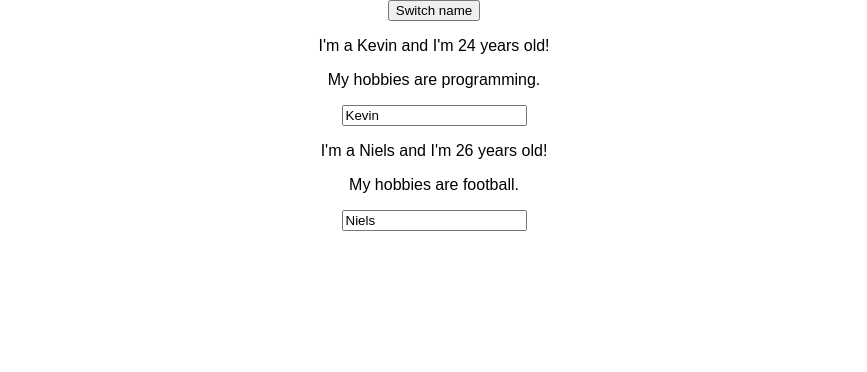
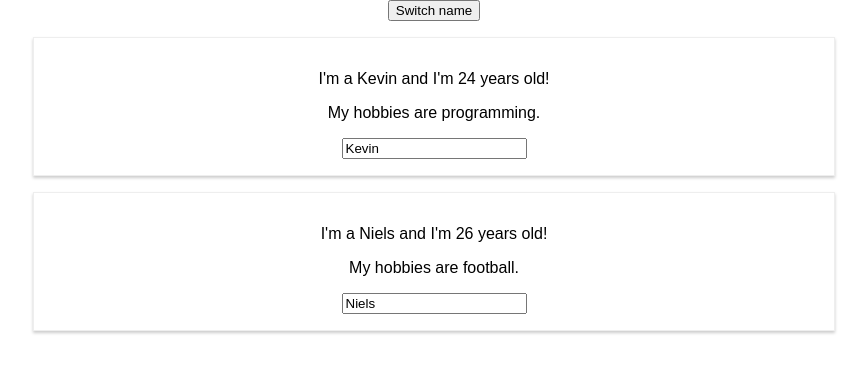
Before and after one commit to Morniee/react-complete-guide, a React (Create React App) app: page / in a window 1280 px wide. Shown: the top 372 px of the page, without its empty margins (206-1073 px from the left). Built offline with nearby package versions, Linux system fonts and the light colour scheme.

Commit message:
styling with css file

```diff
--- /dev/null
+++ b/src/Person/Person.css
@@ -0,0 +1,8 @@
+.Person {
+  width: 60%;
+  margin: 16px auto;
+  border: 1px solid #EEE;
+  box-shadow: 0 2px 3px #CCC;
+  padding: 16px;
+  text-align: center;
+}
--- a/src/Person/Person.js
+++ b/src/Person/Person.js
@@ -1,8 +1,9 @@
 import React from 'react';
+import './Person.css';
 
 const person = (props) => {
   return (
-    <div>
+    <div className="Person">
       <p onClick={props.click}>I'm a {props.name} and I'm {props.age} years old!</p>
       <p>{props.children}</p>
       <input type="text" onChange={props.changed} value={props.name}/>
```
Also changed, not shown: 1 other file (tests, documents, lock files or other folders).
